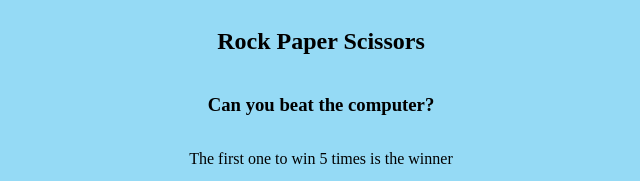
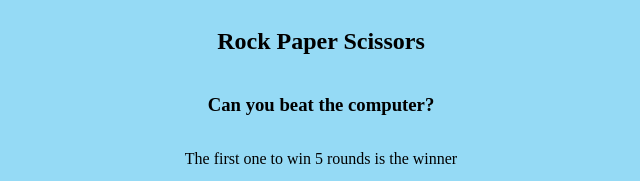
Before and after one commit to brunojustino/rock-paper-scissors, a plain HTML site: page index.html in a window 1280 px wide. Shown: the top 181 px of the page, 327-967 px from the left. Drawn offline with Linux system fonts and the light colour scheme.

Commit message:
added p telling the number of rounds

```diff
--- a/index.html
+++ b/index.html
@@ -13,7 +13,7 @@
 <div class="container">
     <h2>Rock Paper Scissors</h2>
     <h3>Can you beat the computer?</h3>
-    <p>The first one to win 5 times is the winner</p>
+    <p>The first one to win 5 rounds is the winner</p>
     <div class="rock-paper-scissor">
         <img id="rock" class="choice" src="img/rock.png" alt="rock">
         <img id="paper" class="choice" src="img/paper.png" alt="paper">
```
